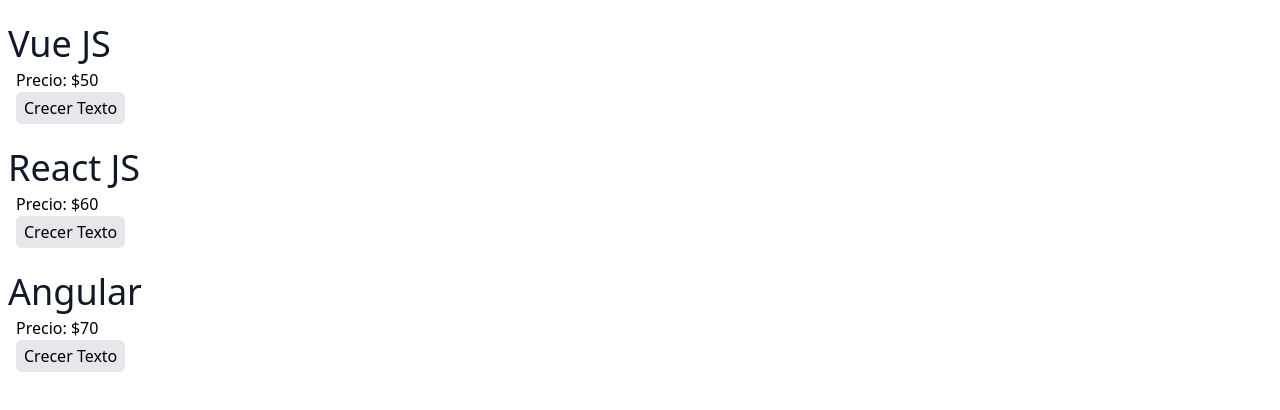
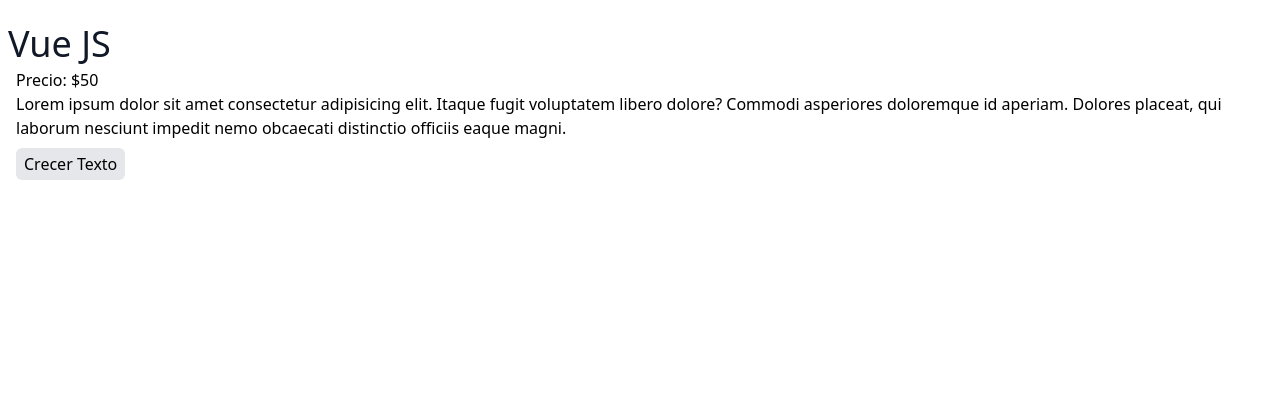
Before and after one commit to AnderDaZu/fundamentos-vue, a plain HTML site: page components.html in a window 1280 px wide. Drawn offline with nearby package versions, Linux system fonts and the light colour scheme.

Commit message:
Usando slots

```diff
--- a/app.js
+++ b/app.js
@@ -3,23 +3,11 @@ const app = Vue.createApp({
         return {
             counter: 0,
             textSize: 1,
-            courses: [
-                {
-                    id: 1,
-                    name: 'Vue JS',
-                    price: 50
-                },
-                {
-                    id: 2,
-                    name: 'React JS',
-                    price: 60
-                },
-                {
-                    id: 3,
-                    name: 'Angular',
-                    price: 70
-                }
-            ]
+            course: {
+                id: 1,
+                name: 'Vue JS',
+                price: 50
+            }
         }
     },
     methods: {
@@ -63,6 +51,7 @@ app.component('detail-course', {
         <div>
             <h2 class="ml-2 mt-6 text-4xl text-gray-900">{{ course.name }}</h2>
             <p class="ml-4 mt-1 text-2x">Precio: {{ '$' + course.price }}</p>
+            <slot></slot>
             <button @click="$emit('crecerTexto', 0.2)" class="bg-gray-200 ml-4 px-2 py-1 rounded rounded-md">Crecer Texto</button>
         </div>
     `,
--- a/components.html
+++ b/components.html
@@ -14,7 +14,10 @@
         <button-counter hidden></button-counter>
         <button-counter hidden></button-counter>
         <div :style="{ fontSize: textSize + 'rem' }">
-            <detail-course @crecer-texto=" add($event) " v-for="course in courses" :key="course.id" :course="course"></detail-course>
+            <detail-course @crecer-texto=" add($event) " :key="course.id" :course="course">
+                <!-- Este 👇 texto lo recibe el componente como slot, si no se configura este texto no se mostraría en el componente -->
+                <p class="ml-4 mb-2">Lorem ipsum dolor sit amet consectetur adipisicing elit. Itaque fugit voluptatem libero dolore? Commodi asperiores doloremque id aperiam. Dolores placeat, qui laborum nesciunt impedit nemo obcaecati distinctio officiis eaque magni.</p>
+            </detail-course>
 
             <!-- add($event) 👈 es igual a 👉 add -->
 
```
